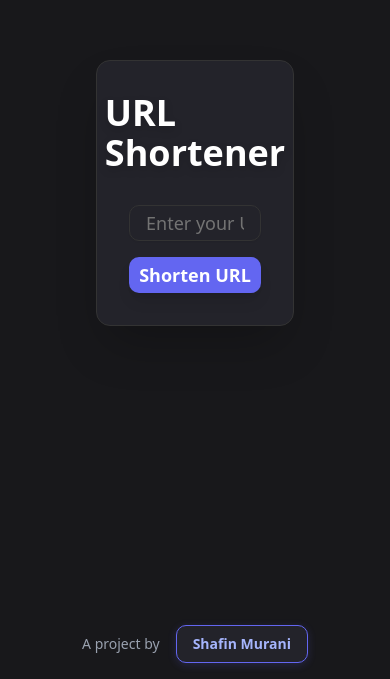
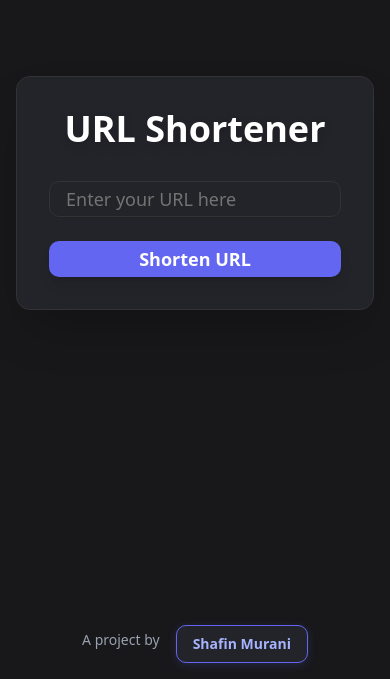
Before and after one commit to shafinmurani/url_shortener_frontend, a Next.js app: page / in a window 390 px wide. Shown: the part 165-844 px from the top of the page. Built offline with nearby package versions, Linux system fonts and the light colour scheme.

Commit message:
style: Refactor styles for ShortenURL component and improve layout responsiveness

```diff
--- a/src/app/page.js
+++ b/src/app/page.js
@@ -1,5 +1,4 @@
 "use client";
-
 
 import { Input } from "@/components/ui/input";
 import { Button } from "@/components/ui/button";
@@ -20,13 +19,13 @@ export default function ShortenURL() {
   const urlRegex = /^(https?:\/\/)?([\w-]+(\.[\w-]+)+)(\/[\w-./?%&=]*)?$/i;
 
   const darkStyles = {
-    main: "flex min-h-screen flex-col items-center justify-center p-24 bg-[#18181b] text-white",
-    card: "mb-32 flex w-full max-w-5xl flex-col items-center justify-center bg-[#23232a] rounded-xl shadow-2xl border border-[#333] p-8", // Added padding
-    heading: "text-4xl font-bold mb-8 text-white drop-shadow-lg",
-    input: "w-full p-4 text-lg bg-[#23232a] text-white border border-[#333] rounded-lg focus:outline-none focus:ring-2 focus:ring-[#6366f1]",
+    main: "flex min-h-screen flex-col items-center justify-center bg-[#18181b] text-white px-4",
+    card: "mb-32 flex w-full max-w-5xl flex-col items-center justify-center bg-[#23232a] rounded-xl shadow-2xl border border-[#333] p-8 sm:p-6 xs:p-4",
+    heading: "text-4xl font-bold mb-8 text-white drop-shadow-lg text-center",
+    input: "w-full p-4 text-lg bg-[#23232a] text-white border border-[#333] rounded-lg focus:outline-none focus:ring-2 focus:ring-[#6366f1] mb-2",
     button: "mt-4 w-full p-4 text-lg font-bold rounded-lg bg-[#6366f1] text-white shadow-lg transition-all duration-200 border-2 border-transparent hover:shadow-2xl hover:border-[#a5b4fc] hover:ring-2 hover:ring-[#a5b4fc] focus:outline-none focus:ring-2 focus:ring-[#6366f1] cursor-pointer disabled:opacity-60 disabled:cursor-not-allowed",
     alert: "mb-4 bg-[#23232a] text-white border border-[#6366f1] rounded-lg shadow-lg",
-    success: "flex-1 bg-[#23232a] text-[#a5b4fc] border border-[#6366f1] rounded-lg shadow-lg px-4 py-2 flex items-center justify-between",
+    success: "flex-1 bg-[#23232a] text-[#a5b4fc] border border-[#6366f1] rounded-lg shadow-lg px-4 py-2 flex flex-col sm:flex-row items-center justify-between gap-2 sm:gap-4",
   };
 
   const handleInputChange = (e) => {
@@ -71,7 +70,7 @@ export default function ShortenURL() {
   };
 
   return (
-    <main className={darkStyles.main}>
+    <main className={darkStyles.main + " relative"}>
       <div className={darkStyles.card}>
         <h1 className={darkStyles.heading}>URL Shortener</h1>
         {error && (
@@ -87,8 +86,8 @@ export default function ShortenURL() {
                 href={"https://url-shortener-ten-peach.vercel.app/" + shortUrl}
                 target="_blank"
                 rel="noopener noreferrer"
-                className="underline text-[#a5b4fc] break-all mr-4"
-                style={{ maxWidth: '70%' }}
+                className="underline text-[#a5b4fc] break-all sm:mr-4 mb-2 sm:mb-0"
+                style={{ maxWidth: '100%' }}
               >
                 https://url-shortener-ten-peach.vercel.app/{shortUrl}
               </a>
@@ -100,7 +99,7 @@ export default function ShortenURL() {
                 className={darkStyles.button + " !mt-0 !w-auto !p-2 !text-base !rounded-md flex items-center justify-center"}
                 type="button"
                 aria-label="Copy to clipboard"
-                style={{ padding: 0, width: 36, height: 36 }}
+                style={{ padding: 0, width: 36, height: 36, minWidth: 36 }}
                 disabled={loading}
               >
                 {/* Copy Icon (SVG) */}
@@ -143,10 +142,10 @@ export default function ShortenURL() {
         </form>
       </div>
       <footer
-        className="absolute bottom-4 left-0 w-full flex justify-center text-sm text-gray-400 select-none"
+        className="absolute bottom-4 left-0 w-full flex justify-center text-sm text-gray-400 select-none px-2"
         style={{ pointerEvents: 'auto' }}
       >
-        <div className="flex items-center">
+        <div className="flex items-center flex-wrap">
           <span className="text-gray-400 mr-2">A project by</span>
           <motion.a
             href="https://shafinmurani.github.io"
@@ -162,10 +161,12 @@ export default function ShortenURL() {
               textShadow: "0 0 8px #a5b4fc, 0 0 16px #6366f1"
             }}
             transition={{ type: "spring", stiffness: 300 }}
-            className="relative px-4 py-2 rounded-lg font-semibold text-[#a5b4fc] bg-[#23232a] shadow-lg transition-all duration-200 border border-[#6366f1] cursor-pointer"
+            className="relative px-4 py-2 rounded-lg font-semibold text-[#a5b4fc] bg-[#23232a] shadow-lg transition-all duration-200 border border-[#6366f1] cursor-pointer mt-2 sm:mt-0"
             style={{
               boxShadow: '0 2px 8px rgba(99,102,241,0.2)',
-              marginLeft: '0.5rem'
+              marginLeft: '0.5rem',
+              minWidth: '120px',
+              textAlign: 'center'
             }}
           >
             Shafin Murani
```
